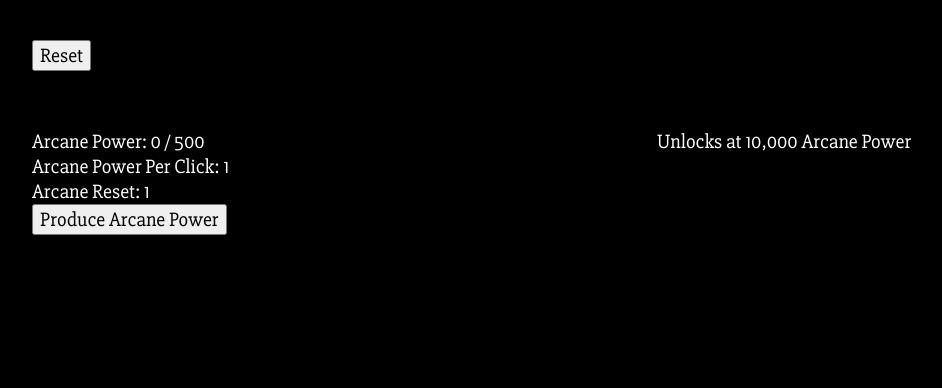
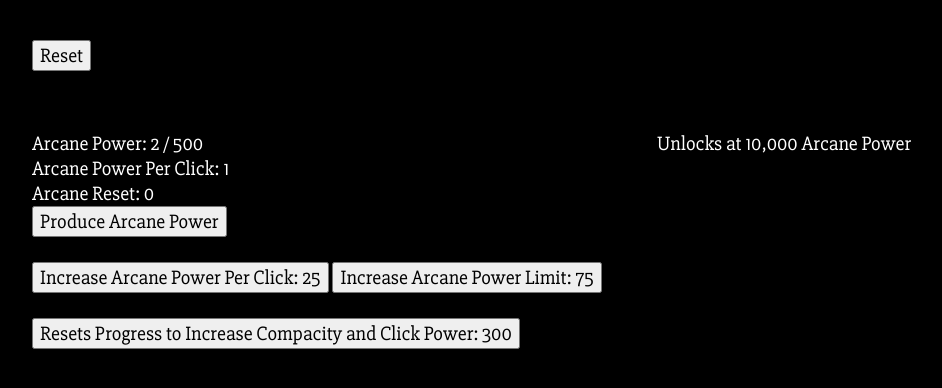
Before and after one commit to I1ect/Shards, a plain HTML site: page index.html in a window 1280 px wide. Both pictures are taken after a click on the button "Reset". Shown: the whole page, without its empty margins (8-950 px from the left). Drawn offline with Linux system fonts and the light colour scheme.

Commit message:
upgrade costs attached to level instead of flat value, added passive gain, and some other stuffs

```diff
--- a/index.html
+++ b/index.html
@@ -18,7 +18,7 @@
         <div class = "body1">
             Arcane Power: <span id = "arcanePower">0</span> / <span id = "arcaneLimit">500</span>
             <br>
-            Arcane Power Per Click: <span id = "arcaneClickVal">1</span>
+            Arcane Power Per Click: <span id = "arcaneClickValue">1</span>
             <br>
             Arcane Reset: <span id = "arcaneReset">1</span>
             <br>
--- a/scripts.js
+++ b/scripts.js
@@ -1,14 +1,23 @@
+'strict mode'
 
 // Variables
 
 const variables = {
     arcanePower : 0,
     arcaneLimit : 500,
-    arcaneClickVal: 1,
-    arcaneReinforceCost: 25,
-    arcaneResetCost: 300,
-    arcaneReset: 1,
-    arcaneExpansionCost: 75
+    arcaneReset: 0,
+    arcaneReinforceLevel: 0,
+    arcaneExpansionLevel: 0,
+    incrementDelay: 1000
+}
+
+const defaults = {
+    arcanePower : 0,
+    arcaneLimit : 500,
+    arcaneReset: 0,
+    arcaneReinforceLevel: 0,
+    arcaneExpansionLevel: 0,
+    incrementDelay: 1000
 }
 
 // Buttons
@@ -20,42 +29,44 @@ var reinforceUnlock = false;
 var expansionUnlock = false;
 var arcaneResetUnlock = false;
 
+var arcaneClickVal = 1;
+var arcaneReinforceCost = 0;
+var arcaneResetCost = 0;
+var arcaneExpansionCost = 0;
+
 // Functions
 
 function arcaneClick() {
-    if ((variables.arcaneClickVal + variables.arcanePower) < variables.arcaneLimit) {
-        variables.arcanePower = variables.arcanePower + variables.arcaneClickVal;
+    if ((arcaneClickVal + variables.arcanePower) < variables.arcaneLimit) {
+        variables.arcanePower += arcaneClickVal;
     }
     else {
         variables.arcanePower = variables.arcaneLimit;
     }
-    document.getElementById("arcanePower").innerHTML = variables.arcanePower;
+    document.getElementById("arcanePower").innerHTML = Round(variables.arcanePower);
 }
 function buyArcaneReinforce() {
-    if (variables.arcanePower >= variables.arcaneReinforceCost) {
-        variables.arcaneClickVal += variables.arcaneReset;
-        variables.arcanePower -= variables.arcaneReinforceCost;
-        variables.arcaneReinforceCost *= 1.5;
+    if (variables.arcanePower >= arcaneReinforceCost) {
+        variables.arcanePower -= arcaneReinforceCost;
+        variables.arcaneReinforceLevel++;
         Update();
     }
 }
 function buyArcaneExpansion() {
-    if (variables.arcanePower >= variables.arcaneExpansionCost) {
+    if (variables.arcanePower >= arcaneExpansionCost) {
         variables.arcaneLimit *= 1.2;
-        variables.arcanePower -= variables.arcaneExpansionCost;
-        variables.arcaneExpansionCost *= 1.4;
+        variables.arcanePower -= arcaneExpansionCost;
+        variables.arcaneExpansionLevel++;
         Update();
     }
 }
 function buyArcaneReset() {
-    if (variables.arcanePower >= variables.arcaneResetCost) {
-        variables.arcaneClickVal = Math.pow(2, variables.arcaneReset);
-        variables.arcaneReinforceCost = 25;
-        variables.arcaneExpansionCost = 100;
+    if (variables.arcanePower >= arcaneResetCost) {
         variables.arcanePower = 0;
-        variables.arcaneLimit = 500 * (Math.pow(2, variables.arcaneReset));
+        variables.arcaneLimit = 500 * (Math.pow(2, variables.arcaneReset + 1));
         variables.arcaneReset++;
-        variables.arcaneResetCost *= 10;
+        variables.arcaneReinforceLevel = 0;
+        variables.arcaneExpansionLevel = 0;
         Update();
     }
 }
@@ -63,35 +74,45 @@ function buyArcaneReset() {
 // Updates Costs/Values for Variables, Called Whenever Purchasing an Upgrade
 
 function Update() {
-    Round(variables);
-    document.getElementById("arcanePower").innerHTML = variables.arcanePower;
-    document.getElementById("arcaneClickVal").innerHTML = variables.arcaneClickVal;
-    document.getElementById("arcaneReinforceCost").innerHTML = variables.arcaneReinforceCost;
-    document.getElementById("arcaneResetCost").innerHTML = variables.arcaneResetCost;
-    document.getElementById("arcaneLimit").innerHTML = variables.arcaneLimit;
-    document.getElementById("arcaneExpansionCost").innerHTML = variables.arcaneExpansionCost;
-    document.getElementById("arcaneReset").innerHTML = variables.arcaneReset;
+    // Modify The Cost Values
+    arcaneReinforceCost = 25 * Math.pow(1.5, variables.arcaneReinforceLevel);
+    arcaneResetCost = 300 * Math.pow(10, variables.arcaneReset);
+    arcaneExpansionCost = 75 * Math.pow(1.5, variables.arcaneExpansionLevel);
+    arcaneClickVal = 1 + (variables.arcaneReinforceLevel * (1 + variables.arcaneReset));
+
+    // Update Displayed Values
+
+    document.getElementById("arcanePower").innerHTML = Round(variables.arcanePower);
+    document.getElementById("arcaneClickValue").innerHTML = Round(arcaneClickVal);
+    document.getElementById("arcaneReinforceCost").innerHTML = Round(arcaneReinforceCost);
+    document.getElementById("arcaneResetCost").innerHTML = Round(arcaneResetCost);
+    document.getElementById("arcaneLimit").innerHTML = Round(variables.arcaneLimit);
+    document.getElementById("arcaneExpansionCost").innerHTML = Round(arcaneExpansionCost);
+    document.getElementById("arcaneReset").innerHTML = Round(variables.arcaneReset);
+
 
 }
 
 // Rounds down all the values
 
-function Round(object) {
-    for (let key of Object.keys(object)) {
-        object[key] = Math.floor(object[key]);
-    }
+function Round(toRound) {
+    return (Math.floor(toRound));
 }
 
 // Resets all values to default
 
 function Reset() {
     variables.arcanePower = 0;
-    variables.arcaneClickVal = 1;
     variables.arcaneLimit = 500;
-    variables.arcaneReinforceCost = 25;
-    variables.arcaneResetCost = 300;
-    variables.arcaneReset = 1;
-    variables.arcaneExpansionCost = 75;
+    variables.arcaneReinforceLevel = 0;
+    variables.arcaneReset = 0;
+    variables.arcaneExpansionLevel = 0;
+    reinforceUnlock = false;
+    expansionUnlock = false;
+    arcaneResetUnlock = false;
+    reinforceButton.classList.toggle("hidden");
+    expansionButton.classList.toggle("hidden");
+    arcaneResetButton.classList.toggle("hidden");
     localStorage.removeItem("save");
     Update();
 }
@@ -122,11 +143,12 @@ function save() {
 function load() {
     var savegame = JSON.parse(localStorage.getItem("save"));
     for (let key in savegame) {
-        if (savegame[key] !== "undefined") variables[key] = savegame[key];
+        if (savegame[key] !== "undefined") variables[key] = savegame[key] ?? defaults[key];
     }
     Update();
 }
 
 load();
-setInterval(save, 10000)
+setInterval(save, 5000)
 setInterval(ButtonUnlock, 100)
+setInterval(arcaneClick, variables.incrementDelay)
```
